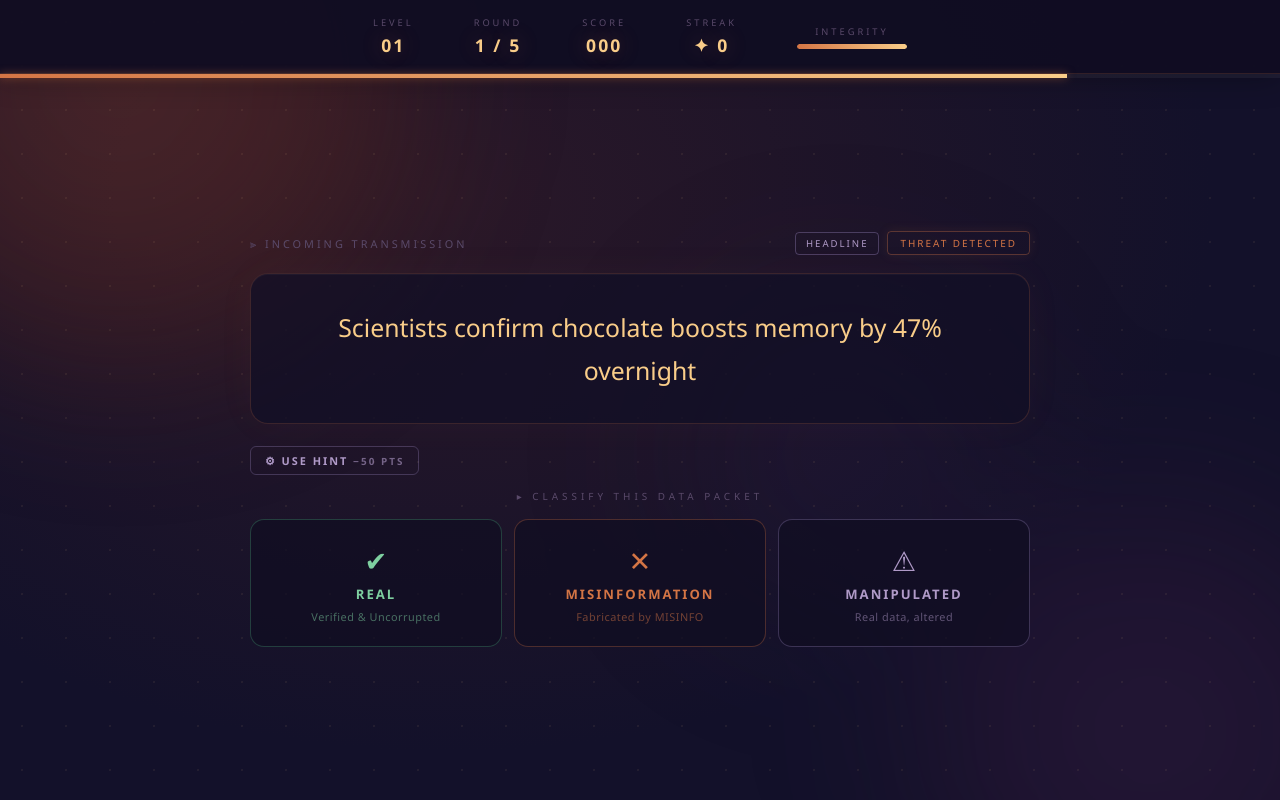
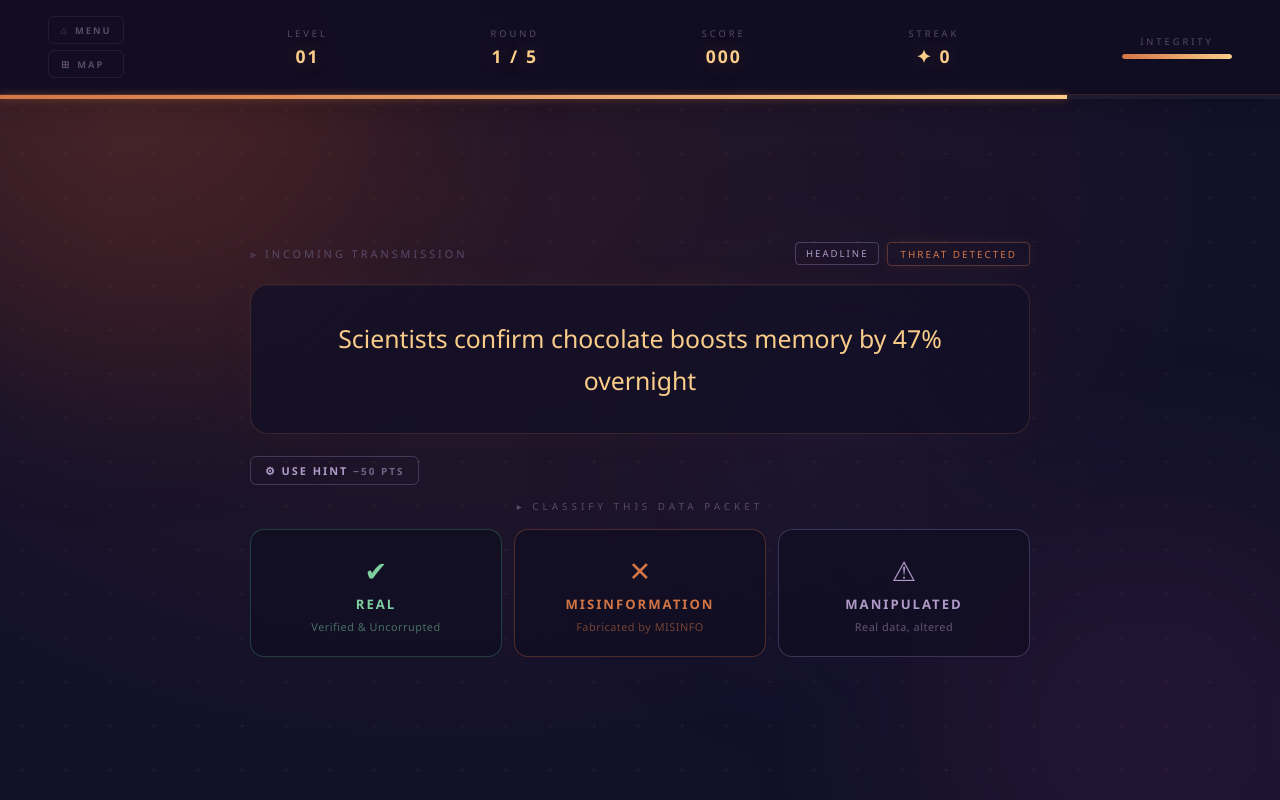
Before and after one commit to shimzawarraich/VerifyX, a website: page public/game.html in a window 1280 px wide. Drawn offline with Linux system fonts and the light colour scheme; no server answers.

Commit message:
Updated to include menu and map button

```diff
--- a/public/game.css
+++ b/public/game.css
@@ -71,7 +71,7 @@ body {
   z-index: 20;
   width: 100%;
   display: flex;
-  justify-content: center;
+  justify-content: space-between;
   align-items: center;
   gap: 60px;
   padding: 16px 48px;
@@ -79,6 +79,56 @@ body {
   border-bottom: 1px solid rgba(212, 117, 69, 0.18);
   box-shadow: 0 4px 30px rgba(0,0,0,0.3);
   flex-shrink: 0;
+}
+
+.hud-nav {
+  display: flex;
+  flex-direction: column;
+  gap: 6px;
+  flex-shrink: 0;
+}
+
+.hud-nav-btn {
+  display: flex;
+  align-items: center;
+  gap: 6px;
+  padding: 6px 12px;
+  font-family: inherit;
+  font-size: 0.62rem;
+  font-weight: 700;
+  letter-spacing: 2px;
+  text-transform: uppercase;
+  color: #5A4A6A;
+  background: transparent;
+  border: 1px solid rgba(90, 74, 106, 0.25);
+  border-radius: 6px;
+  cursor: pointer;
+  transition: color 0.14s ease, border-color 0.14s ease, background 0.14s ease, box-shadow 0.14s ease;
+  white-space: nowrap;
+}
+
+
+.hud-nav-btn:hover {
+  color: #F9CD89;
+  border-color: rgba(212, 117, 69, 0.5);
+  background: rgba(212, 117, 69, 0.07);
+  box-shadow: 0 0 14px rgba(212, 117, 69, 0.12);
+}
+
+.hud-nav-btn:active {
+  opacity: 0.6;
+}
+
+.hud-nav-label {
+  font-size: 0.58rem;
+}
+
+.hud-stats {
+  display: flex;
+  align-items: center;
+  gap: 48px;
+  flex: 1;
+  justify-content: center;
 }
 
 .hud-item {
--- a/public/game.html
+++ b/public/game.html
@@ -20,6 +20,10 @@
 
   <!-- HUD BAR -->
   <div class="hud">
+    <div class="hud-nav">
+      <button class="hud-nav-btn" id="hudMenuBtn" title="Main Menu">⌂ <span class="hud-nav-label">MENU</span></button>
+      <button class="hud-nav-btn" id="hudMapBtn" title="Level Map">⊞ <span class="hud-nav-label">MAP</span></button>
+    </div>
     <div class="hud-item">
       <span class="hud-label">LEVEL</span>
       <span class="hud-value" id="levelDisplay">01</span>
--- a/public/game.js
+++ b/public/game.js
@@ -93,6 +93,16 @@ document.addEventListener('DOMContentLoaded', () => {
     } else {
       startRound();
     }
+  });
+
+  document.getElementById('hudMenuBtn').addEventListener('click', () => {
+    stopTimer();
+    window.location.href = 'index.html';
+  });
+
+  document.getElementById('hudMapBtn').addEventListener('click', () => {
+    stopTimer();
+    window.location.href = 'level.html';
   });
 
   nextLevelBtn.addEventListener('click', () => {
```
